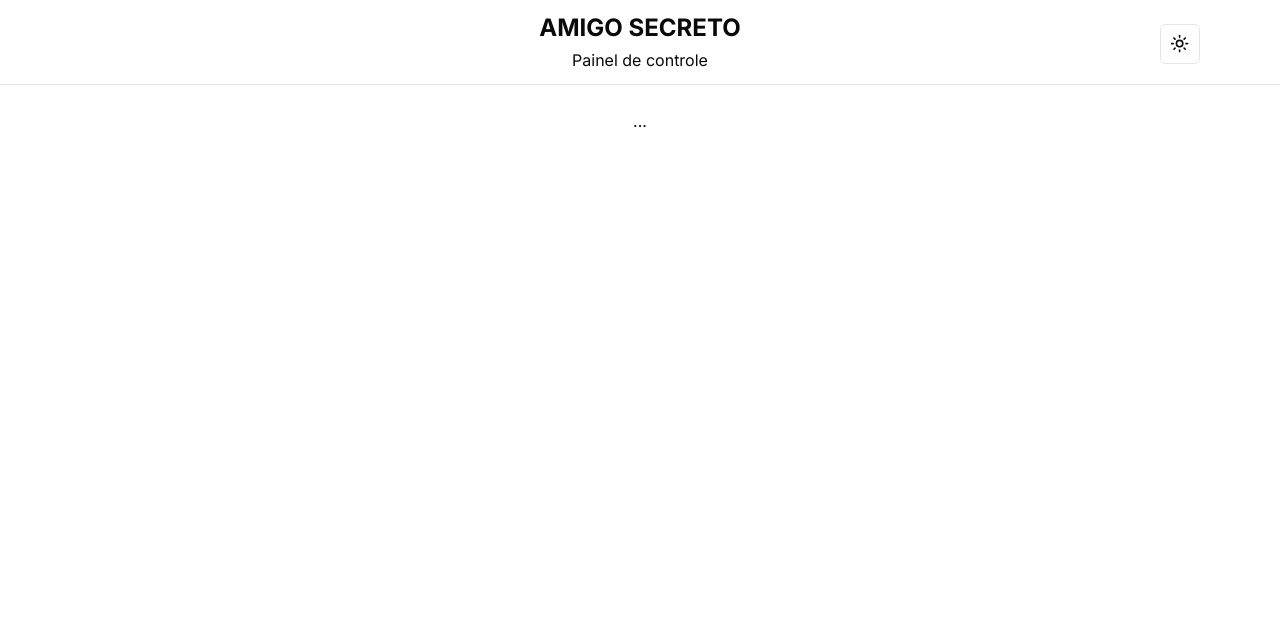
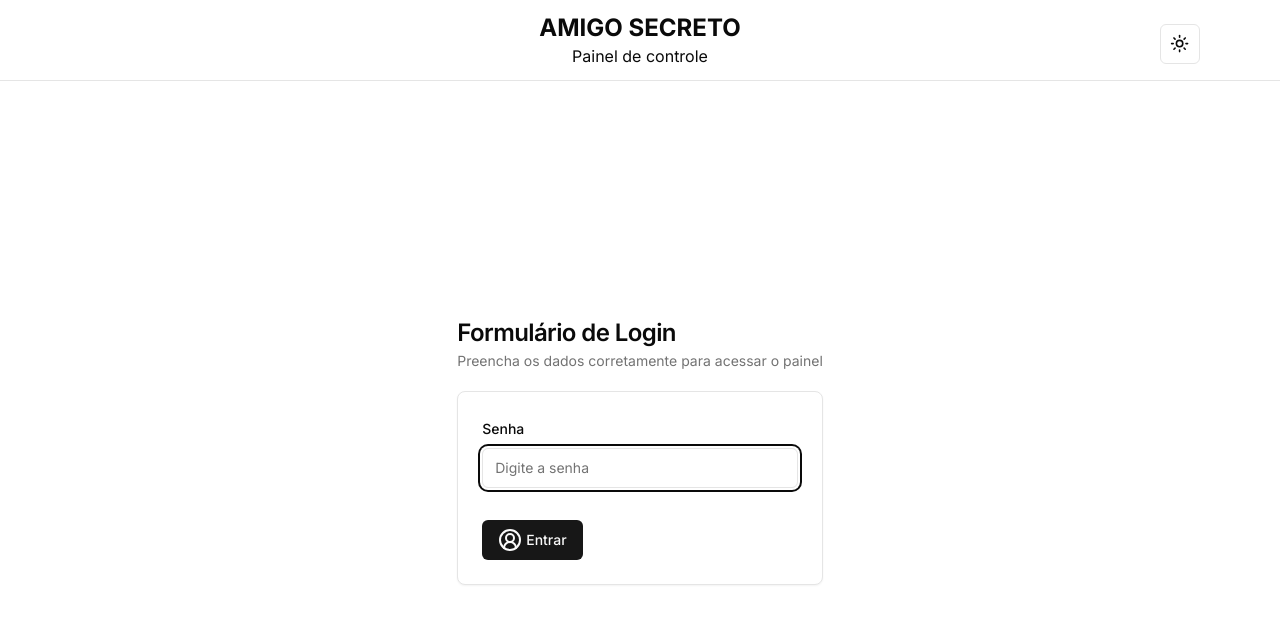
Before and after one commit to kauavitorrodrigues/as-frontend, a Next.js app: page /admin/login in a window 1280 px wide. Shown: the top 624 px of the page. Built offline with nearby package versions, Linux system fonts and the light colour scheme; no server answers.

Commit message:
add login funcionality

```diff
--- a/src/api/admin.ts
+++ b/src/api/admin.ts
@@ -0,0 +1,14 @@
+import { req } from "./axios"
+
+const logUserIn = async (password: string) => {
+    const json = await req.post("/admin/login", {password})
+    return json.data.token as string ?? false
+}
+
+export const login = async (password: string) => {
+    try {
+        logUserIn(password)
+    } catch (err) {
+        return false
+    }
+}
--- a/src/app/admin/layout.tsx
+++ b/src/app/admin/layout.tsx
@@ -11,15 +11,15 @@ type Props = { children: ReactNode }
 const Layout = ({ children } : Props ) => {
 
     return (
-        <div className="flex flex-col items-center justify-start min-h-screen gap-6">
+        <div className="flex flex-col items-center min-h-screen gap-6">
 
-            <header className="text-center flex flex-col gap-1 w-full p-3 border-b">
+            <header className="text-center flex flex-col w-full p-3 border-b">
                 <ToggleTheme />
                 <h1 className="text-2xl uppercase font-bold">Amigo Secreto</h1>
                 <h2>Painel de controle</h2>
             </header>
 
-            <main className="w-full max-w-3xl flex items-center justify-center">{children}</main>
+            <main className="w-full max-w-3xl flex items-center justify-center flex-1">{children}</main>
 
         </div>
     )
--- a/src/app/admin/login/page.tsx
+++ b/src/app/admin/login/page.tsx
@@ -1,7 +1,62 @@
-const Page = async () => {
+"use client"
+
+import { LoginForm } from "@/components/admin/LoginForm";
+import {
+	Card,
+	CardContent
+  } from "@/components/ui/card"
+import { useState } from "react";
+import * as api from "@/api/admin"
+import { LoaderIcon } from "@/components/LoaderIcon";
+import { setCookie } from "cookies-next";
+import { useRouter } from "next/navigation";
+
+const Page = () => {
+
+	const [ loading, setLoading ] = useState(false)
+	const router = useRouter()
+
+	const authUser = async (password: string) => {
+
+		let token = await api.login(password)
+
+		if (!token) {
+			return alert("Acesso negado!")
+		} else {
+			setCookie('token', token)
+			router.push("/admin")
+		}
+
+	}
+
+	const handleLoginButton = async (password: string) => {
+        setLoading(true)
+		authUser(password)
+		setLoading(false)
+    }
 
 	return (
-		<div>...</div>
+
+		<div className="flex flex-col gap-5">
+
+			<div className="flex flex-col space-y-1.5">
+
+				<h1 className="text-2xl font-semibold leading-none tracking-tight">Formulário de Login</h1>
+				<p className="text-sm text-muted-foreground">Preencha os dados corretamente para acessar o painel</p>
+
+			</div>
+
+			<Card className="w-full max-w-md flex flex-col justify-center" >
+				<CardContent className="flex flex-col items-center gap-6 p-6">
+					<LoginForm
+						onLoginButton={handleLoginButton}
+						disabled={loading}
+					/>
+					{ loading && <LoaderIcon size={40} /> }
+				</CardContent>
+			</Card>
+
+		</div>
 	)
 
 }
--- /dev/null
+++ b/src/components/LoaderIcon.tsx
@@ -0,0 +1,15 @@
+import { Loader } from "lucide-react"
+
+type Props = {
+    size: number
+}
+
+export const LoaderIcon = ({ size } : Props ) => {
+
+    return (
+
+        <Loader className="animate-pulse text-center" size={size}/>
+
+    )
+
+}
--- /dev/null
+++ b/src/components/admin/LoginForm.tsx
@@ -0,0 +1,85 @@
+"use client"
+
+import { zodResolver } from "@hookform/resolvers/zod"
+import { useForm } from "react-hook-form"
+import { z } from "zod"
+import { Button } from "../ui/button"
+import { Form,
+    FormControl,
+    FormField,
+    FormItem, FormLabel,
+    FormMessage
+} from "../ui/form"
+import { Input } from "../ui/input"
+import { CircleUserRound } from "lucide-react"
+
+const formSchema = z.object({
+  password: z.string()
+})
+
+type Props = {
+    onLoginButton: (password: string) => void
+    disabled: boolean
+}
+
+export const LoginForm = ({ onLoginButton, disabled } : Props ) => {
+
+    const form = useForm<z.infer<typeof formSchema>>({
+        resolver: zodResolver(formSchema),
+        defaultValues: {
+            password: ""
+        },
+    })
+
+    const onSubmit = (data: z.infer<typeof formSchema>) => {
+        const { password } = data
+        onLoginButton(password)
+        form.reset({ password: "" })
+    }
+
+    return (
+
+        <Form {...form}>
+
+            <form onSubmit={form.handleSubmit(onSubmit)} className="space-y-8 w-full">
+
+                <FormField
+
+                    control={form.control}
+                    name="password"
+                    render={({ field }) => (
+
+                        <FormItem>
+
+                            <FormLabel>Senha</FormLabel>
+
+                            <FormControl>
+                                <Input
+                                    autoFocus
+                                    type="password"
+                                    placeholder="Digite a senha" {...field}
+                                    disabled={disabled}
+                                />
+                            </FormControl>
+
+                            <FormMessage />
+
+                        </FormItem>
+
+                    )}
+                />
+
+                <Button
+                    type="submit"
+                    disabled={disabled}
+                >
+                    <CircleUserRound className="mr-1" /> Entrar
+                </Button>
+
+            </form>
+
+      </Form>
+
+    )
+
+}
--- a/src/components/site/LoaderIcon.tsx
+++ /dev/null
@@ -1,11 +0,0 @@
-import { Loader } from "lucide-react"
-
-export const LoaderIcon = () => {
-
-    return (
-
-        <Loader className="animate-pulse" size={60}/>
-
-    )
-
-}
--- a/src/components/site/Search.tsx
+++ b/src/components/site/Search.tsx
@@ -5,7 +5,7 @@ import { SearchResult } from "@/types/SearchResult"
 import { SearchForm } from "./SearchForm"
 import { SearchReveal } from "./SearchReveal"
 import * as api from "@/api/site"
-import { LoaderIcon } from "./LoaderIcon"
+import { LoaderIcon } from "../LoaderIcon"
 
 type Props = {
     eventId: number,
@@ -30,13 +30,12 @@ export const Search = ({ eventId }: Props) => {
     const handleSearchButton = async (cpf: string) => {
 
         setLoading(true)
+
         let result = await api.searchCPF(eventId, cpf)
         if (!result) return alert("CPF inexistente")
 
-        setTimeout(() => {
-            setLoading(false)
-            setResults(tempRes)
-        }, 2000);
+        setLoading(false)
+        setResults(tempRes)
 
     }
 
@@ -49,7 +48,7 @@ export const Search = ({ eventId }: Props) => {
                 onSearchButton={handleSearchButton}/>
             }
 
-            { loading && <LoaderIcon/> }
+            { loading && <LoaderIcon size={60}/> }
 
             { results && !loading && <SearchReveal results={results}/> }
 
```
